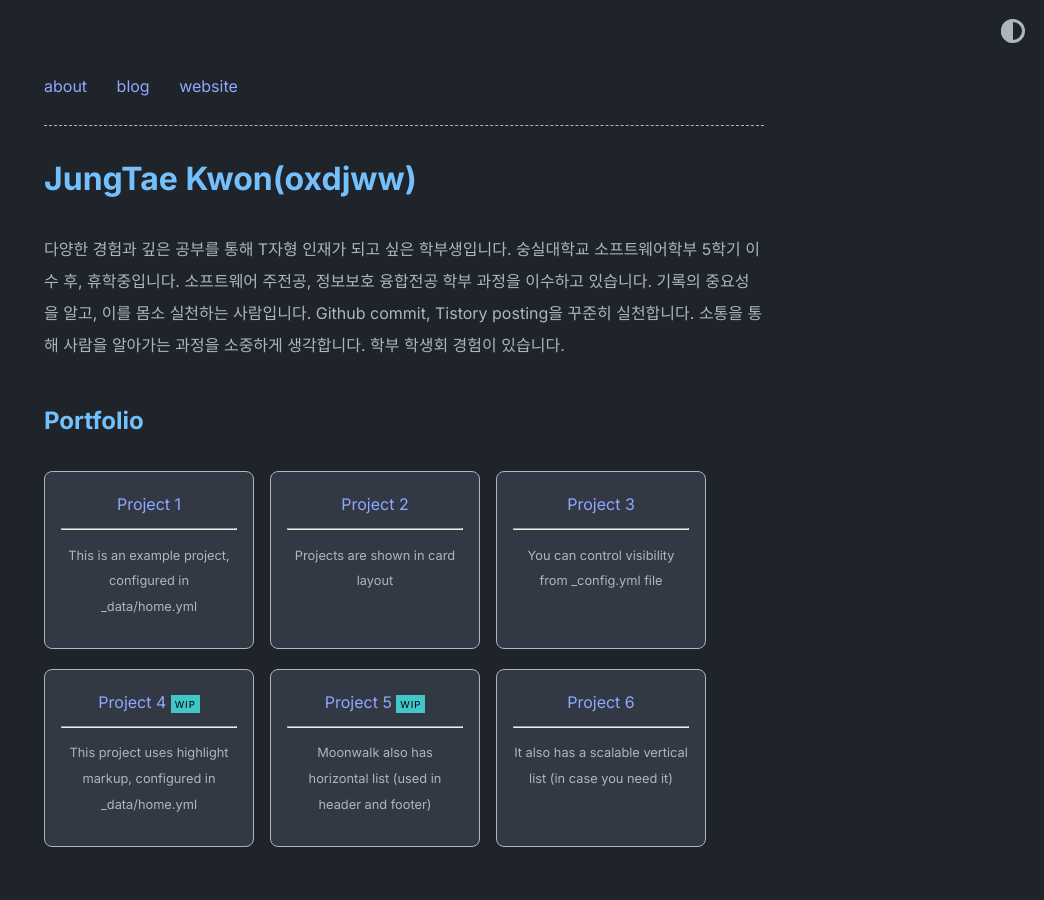
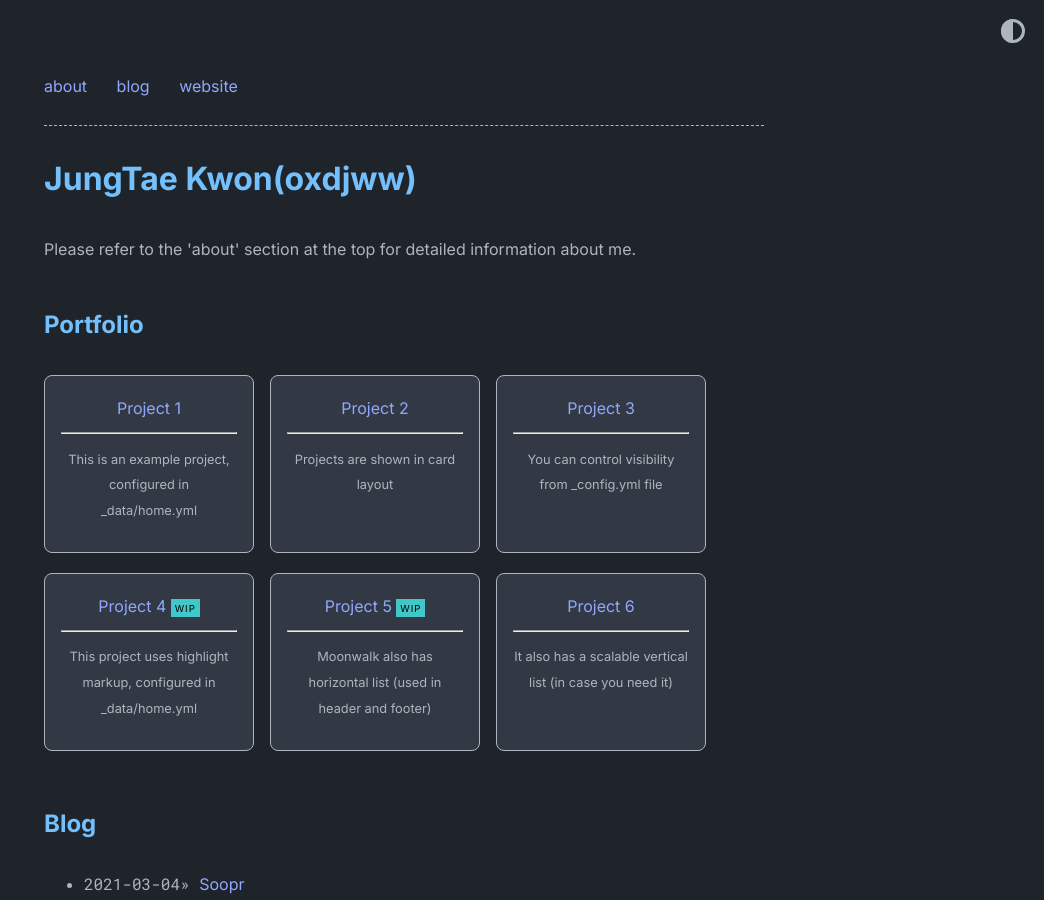
Before and after one commit to oxdjww/oxdjww.github.io, a Jekyll site: the page built from index.md, in a window 1280 px wide and 900 px high. Shown: the whole window, without its empty margins (236-1280 px from the left). Built offline with Jekyll 4.4.1, drawn with Linux system fonts in a browser that asks for light colours.

Commit message:
[*] Update _config.yml

```diff
--- a/_config.yml
+++ b/_config.yml
@@ -2,13 +2,7 @@ title: JungTae Kwon(oxdjww)
 author: Abhinav Saxena
 url: https://www.abhinavsaxena.com/moonwalk # root address of the site
 description: | # description of the site (multiple lines allowed)
-  다양한 경험과 깊은 공부를 통해 T자형 인재가 되고 싶은 학부생입니다.
-  숭실대학교 소프트웨어학부 5학기 이수 후, 휴학중입니다.
-  소프트웨어 주전공, 정보보호 융합전공 학부 과정을 이수하고 있습니다.
-  기록의 중요성을 알고, 이를 몸소 실천하는 사람입니다.
-    Github commit, Tistory posting을 꾸준히 실천합니다.
-  소통을 통해 사람을 알아가는 과정을 소중하게 생각합니다.
-    학부 학생회 경험이 있습니다.
+  Please refer to the 'about' section at the top for detailed information about me.
 
 permalink: /:slug
 
```
